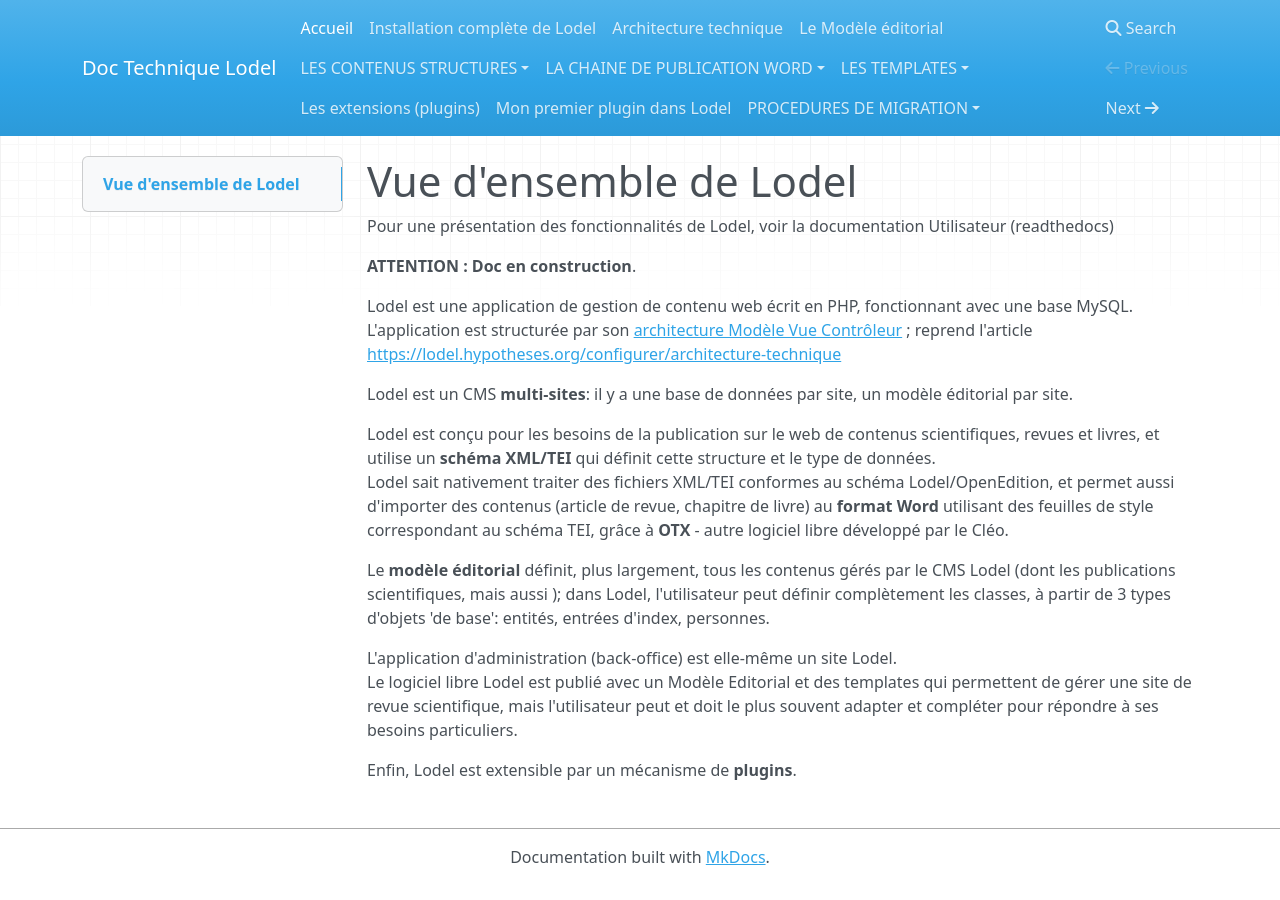
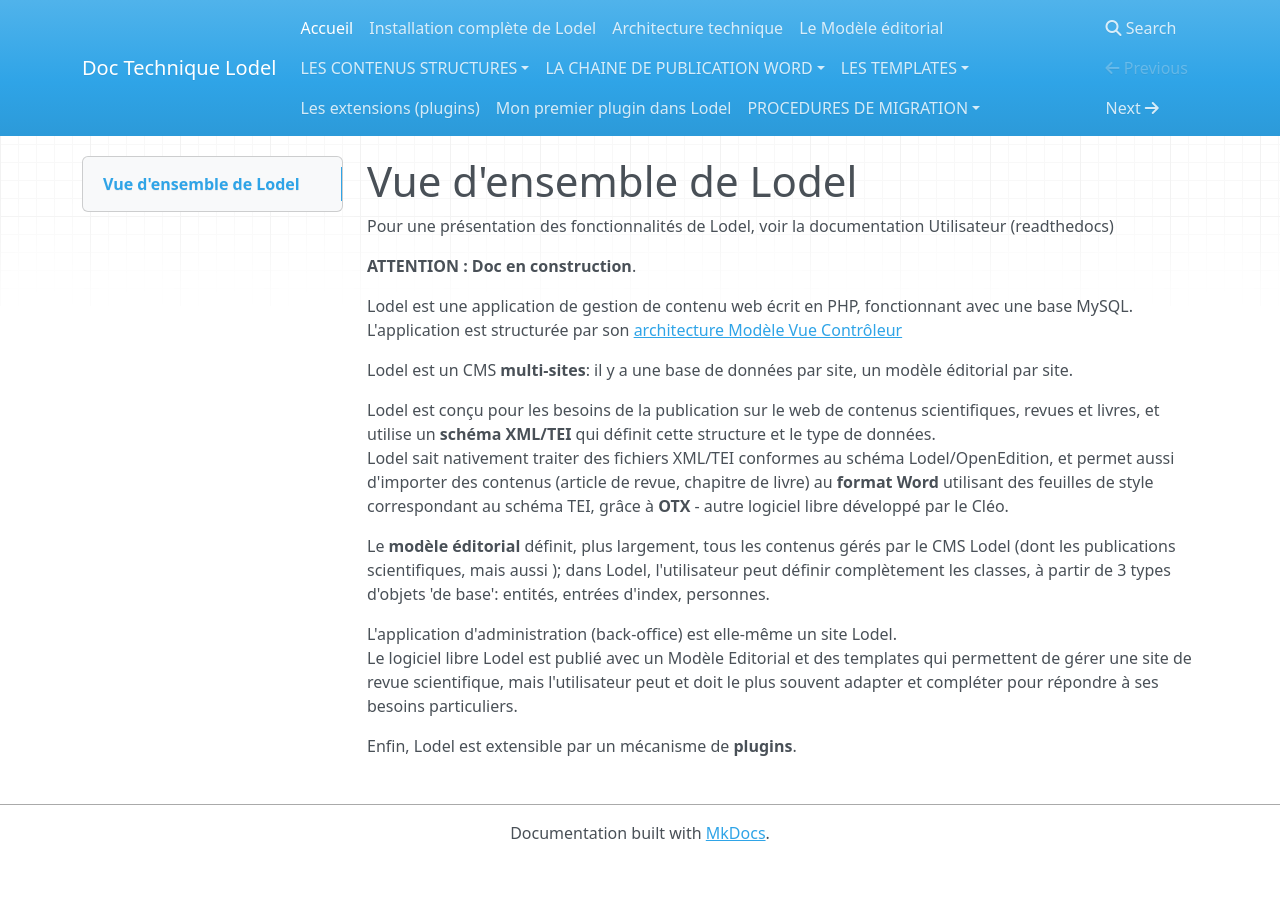
Before and after one commit to ValentinGeorgesDubost/Doc-Lodel, an MkDocs documentation site: the page built from docs/index.md, in a window 1280 px wide. Built offline with MkDocs 1.6.1, drawn with Linux system fonts in a browser that asks for light colours; nearby versions of some CDN libraries; old or Windows-style settings are respelled for this version of MkDocs.

Commit message:
Update index.md

```diff
--- a/docs/index.md
+++ b/docs/index.md
@@ -6,7 +6,7 @@ Pour une présentation des fonctionnalités de Lodel, voir la documentation Util
 **ATTENTION : Doc en construction**.
 
 Lodel est une application de gestion de contenu web écrit en PHP, fonctionnant avec une base MySQL.
-L'application est structurée par son [architecture Modèle Vue Contrôleur](https://doc-lodel.readthedocs.io/en/latest/Architecture%20et%20organisation/) ; reprend l'article <https://lodel.hypotheses.org/configurer/architecture-technique>
+L'application est structurée par son [architecture Modèle Vue Contrôleur](https://doc-lodel.readthedocs.io/en/latest/Architecture%20et%20organisation/)
 
 Lodel est un CMS **multi-sites**:  il y a une base de données par site, un modèle éditorial par site.
 
```
